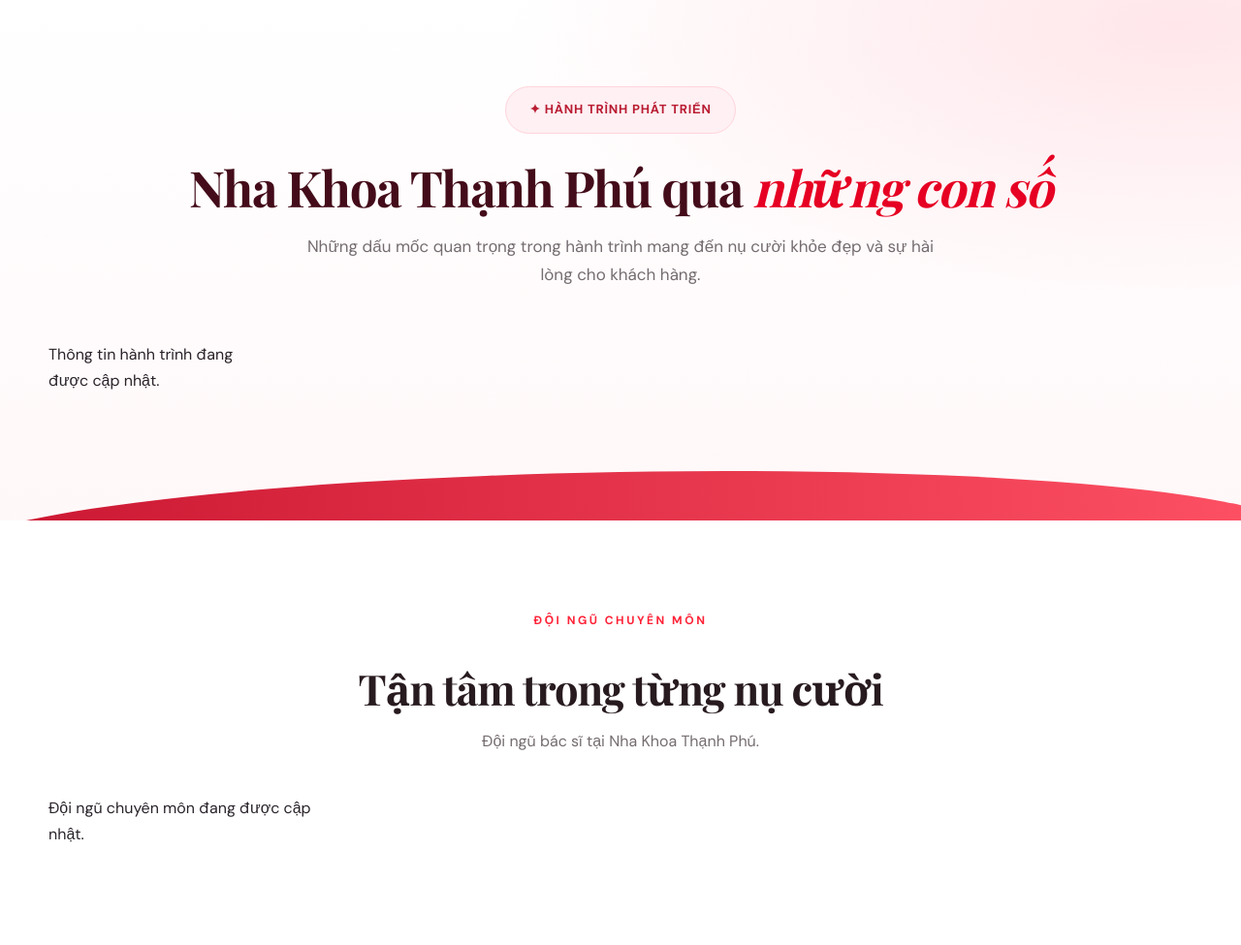
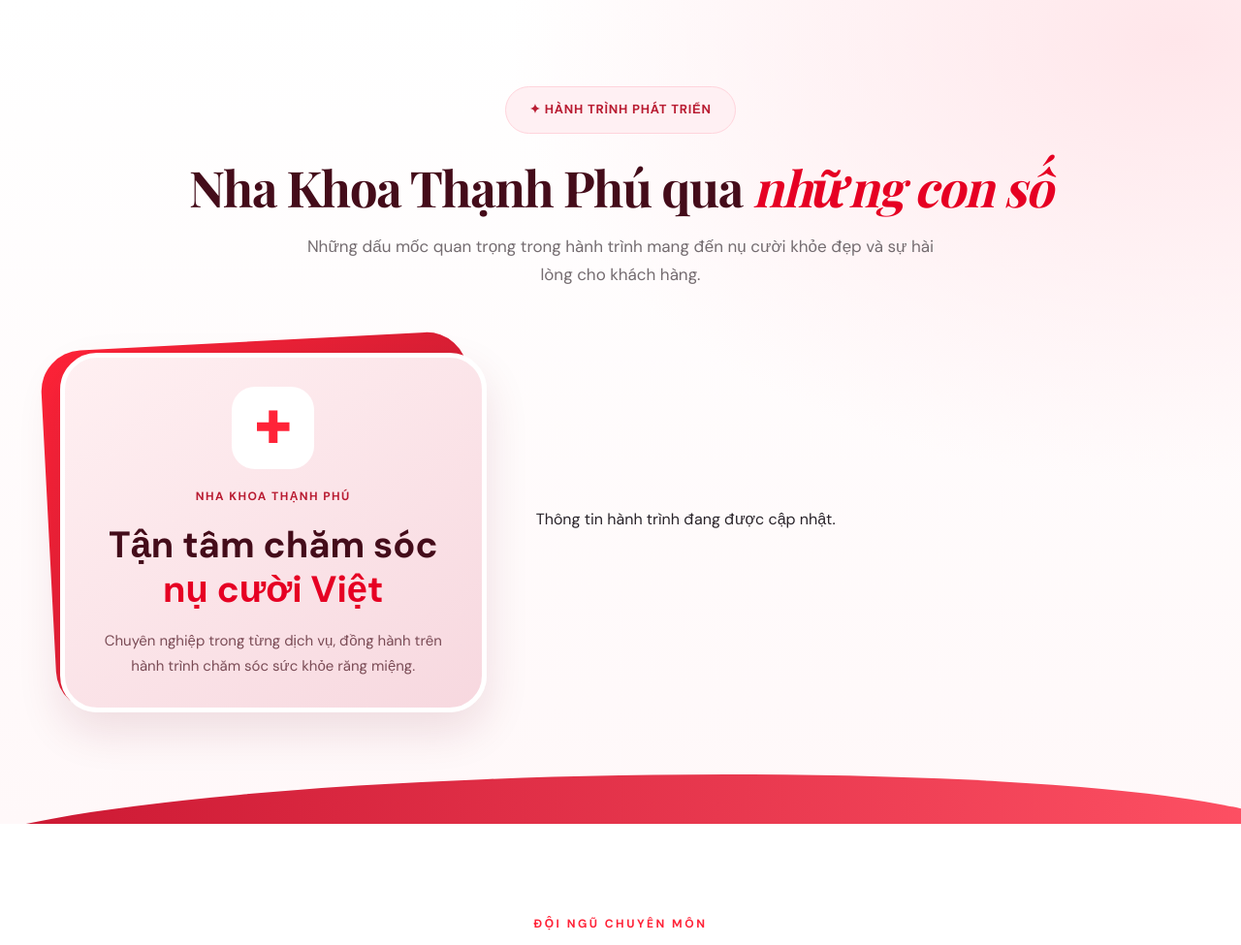
Before and after one commit to quangthanhservice-pixel/nha-khoa-thanh-phu, a FastAPI app: page / in a window 1280 px wide. Shown: the part 1142-2117 px from the top of the page at 97% size. Run offline with FastAPI, Linux system fonts and the light colour scheme.

Commit message:
fix: restore homepage stats two-column layout

```diff
--- a/static/home.css
+++ b/static/home.css
@@ -1658,3 +1658,41 @@ h2 { font-size: clamp(32px, 4vw, 48px); }
   letter-spacing: 5px;
   line-height: 1.3;
 }
+
+
+/* FIX: restore the intended two-column premium stats composition */
+.stats-premium-layout {
+  grid-template-columns: minmax(280px, .9fr) minmax(0, 1.35fr);
+  gap: clamp(28px, 4vw, 56px);
+}
+.stats-clinic-photo h3 {
+  margin: 0;
+  color: #440c1a;
+  font-size: clamp(27px, 3vw, 38px);
+  line-height: 1.2;
+}
+.stats-clinic-photo h3 em { color: #e60023; font-style: normal; }
+.stats-clinic-photo p {
+  max-width: 360px;
+  margin: 0;
+  color: #7a4b55;
+  font-size: 15px;
+  line-height: 1.7;
+}
+.stats-visual-eyebrow {
+  color: #b91c32;
+  font-size: 12px;
+  font-weight: 800;
+  letter-spacing: .12em;
+}
+.stats-premium-grid { min-width: 0; }
+.stats-premium-card { min-width: 0; }
+@media (max-width: 1100px) {
+  .stats-premium-layout { grid-template-columns: 1fr; }
+  .stats-clinic-visual { max-width: 680px; }
+}
+@media (max-width: 640px) {
+  .stats-premium-layout { gap: 24px; }
+  .stats-clinic-visual { padding: 8px 0 0 8px; }
+  .stats-clinic-photo { min-height: 230px; }
+}
--- a/templates/home.html
+++ b/templates/home.html
@@ -101,6 +101,14 @@
       <p>Những dấu mốc quan trọng trong hành trình mang đến nụ cười khỏe đẹp và sự hài lòng cho khách hàng.</p>
     </div>
     <div class="stats-premium-layout">
+      <div class="stats-clinic-visual" aria-label="Hành trình phát triển Nha Khoa Thạnh Phú">
+        <div class="stats-clinic-photo">
+          <div class="stats-photo-icon" aria-hidden="true">✚</div>
+          <span class="stats-visual-eyebrow">NHA KHOA THẠNH PHÚ</span>
+          <h3>Tận tâm chăm sóc<br><em>nụ cười Việt</em></h3>
+          <p>Chuyên nghiệp trong từng dịch vụ, đồng hành trên hành trình chăm sóc sức khỏe răng miệng.</p>
+        </div>
+      </div>
       <div class="stats-premium-grid">
         {% for stat in homepage_stats %}
         <article class="stats-premium-card">
```
